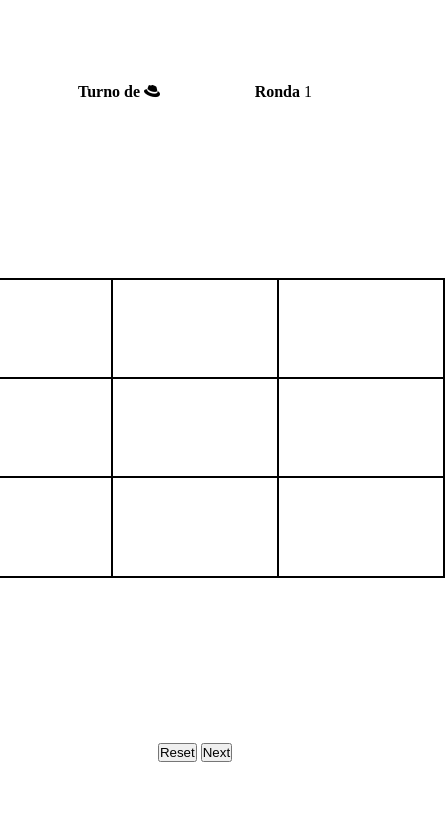
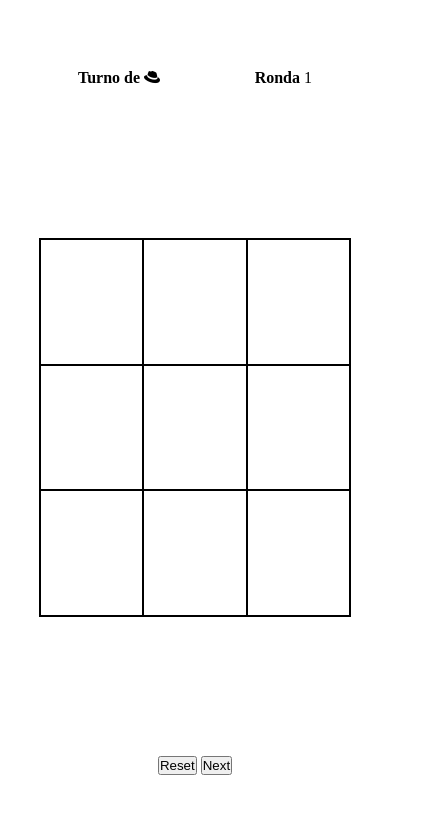
Before and after one commit to LordGarfil/Tricky_Vanilla_Js, a plain HTML site: page index.html in a window 390 px wide. Shown: the whole page, 445 px wide, since content can reach past the window. Drawn offline with Linux system fonts and the light colour scheme.

Commit message:
New feature | Adaptación a pantallas moviles

```diff
--- a/style.css
+++ b/style.css
@@ -53,3 +53,10 @@
 .cell-fail{
   border: 3px solid red;
 }
+
+@media (max-width: 700px){
+  .game-container{
+  width: 80vw;
+  height: 45vh;
+}
+}
```
